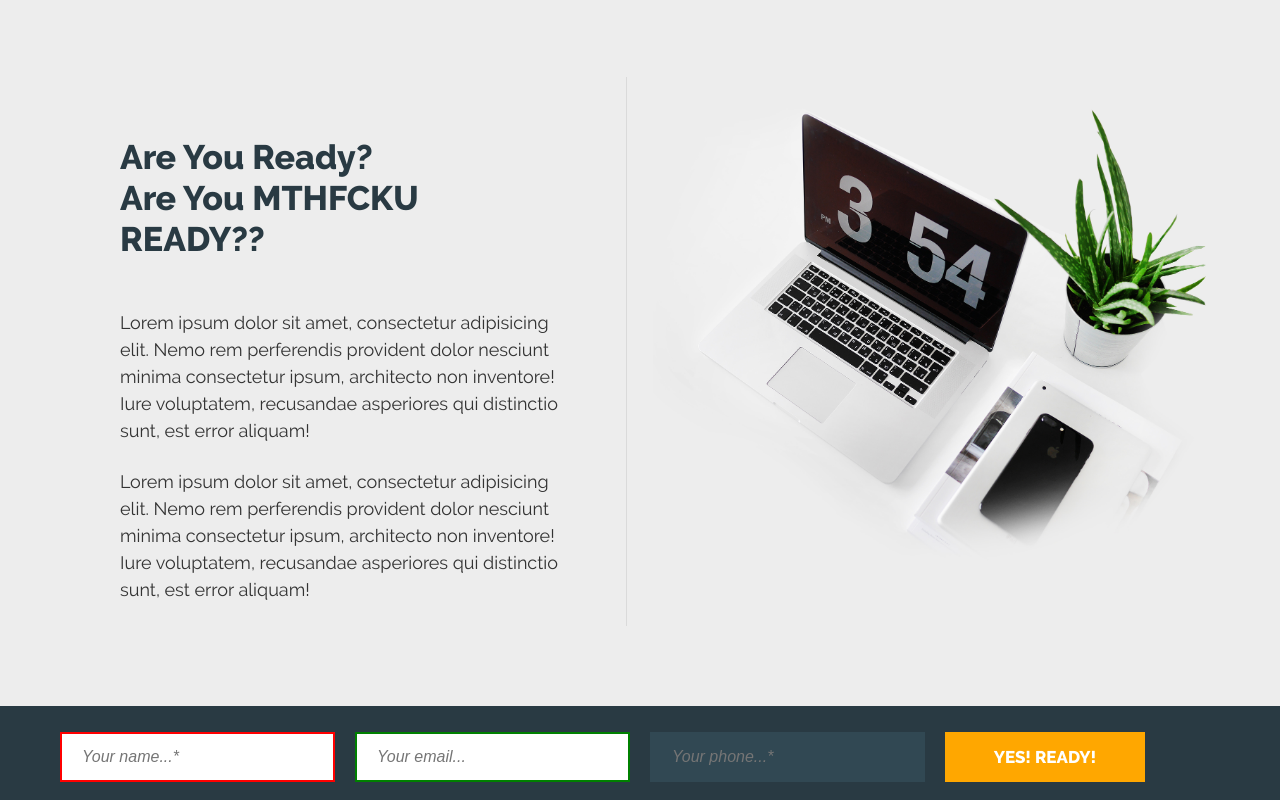
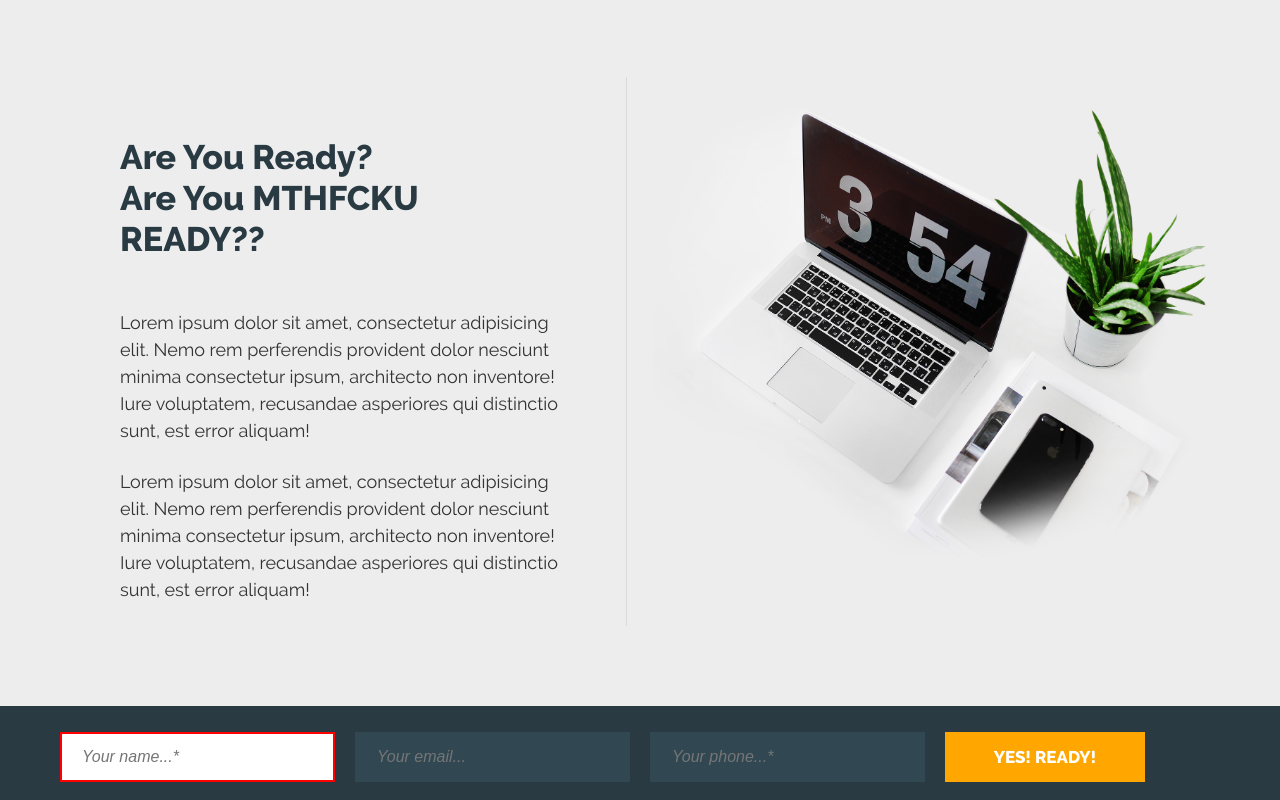
Before and after one commit to dmytrosch/Grid-training, a website: page src/index.html in a window 1280 px wide. Shown: the part 1606-2406 px from the top of the page. Drawn offline with nearby package versions, Linux system fonts and the light colour scheme; files that its build step writes are made by us from their sources.

Commit message:
emailform

```diff
--- a/src/index.html
+++ b/src/index.html
@@ -50,7 +50,7 @@
     <section class="form-section">
       <form action="" class="form-section__form-container container grid">
         <input type="text" class="form-section__input" placeholder="Your name...*" name="custumer_name" required autofocus>
-        <input type="email" class="form-section__input form-section__input--email" placeholder="Your email..." minlength="10" name="custumer_email">
+        <input type="email" class="form-section__input form-section__input--email" placeholder="Your email..." name="custumer_email">
         <input type="tel" class="form-section__input" placeholder="Your phone...*" name="custumer_phone" required>
         <button type="submit" class="button button--accent form-section__button">YES! READY!</button>
       </form>
--- a/src/sass/components/_form-section.scss
+++ b/src/sass/components/_form-section.scss
@@ -24,7 +24,7 @@
   outline: none;
   height: 50px;
 
-  &:focus:invalid {
+  &:required:focus:invalid {
     background-color: #ffffff;
     color: $btn-dark;
     border: 2px solid red;
@@ -36,10 +36,18 @@
     border: 2px solid green;
   }
 
-  &--email:valid{
+  &--email:not(:placeholder-shown):invalid{
     background-color: #fff;
     color: $btn-dark;
+    outline: none;
+    border: 2px solid red;
+  }
+  &--email:not(:placeholder-shown):valid{
+    background-color: #fff;
+    color: $btn-dark;
+    outline: none;
     border: 2px solid green;
+
   }
 
   //   &:required {
```
